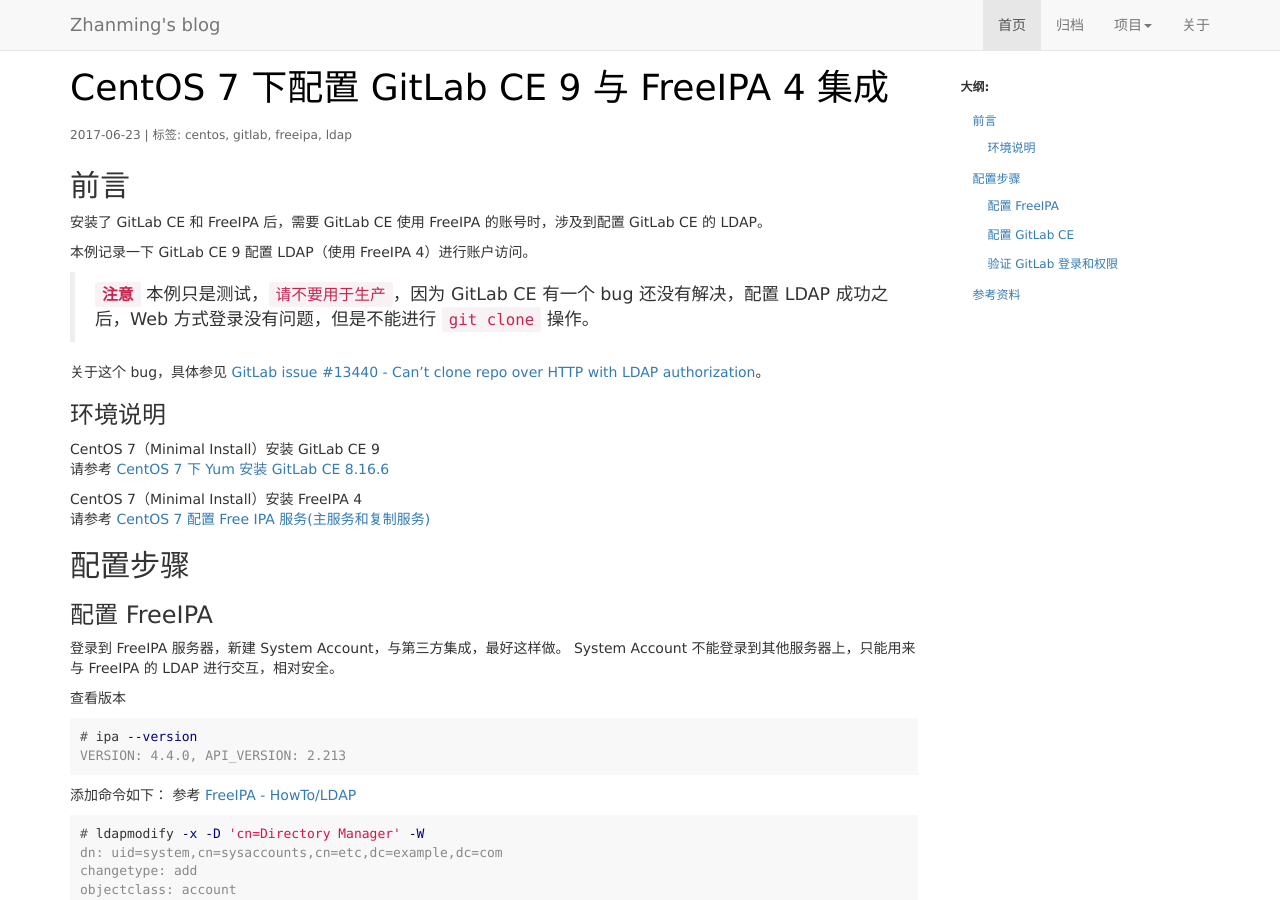
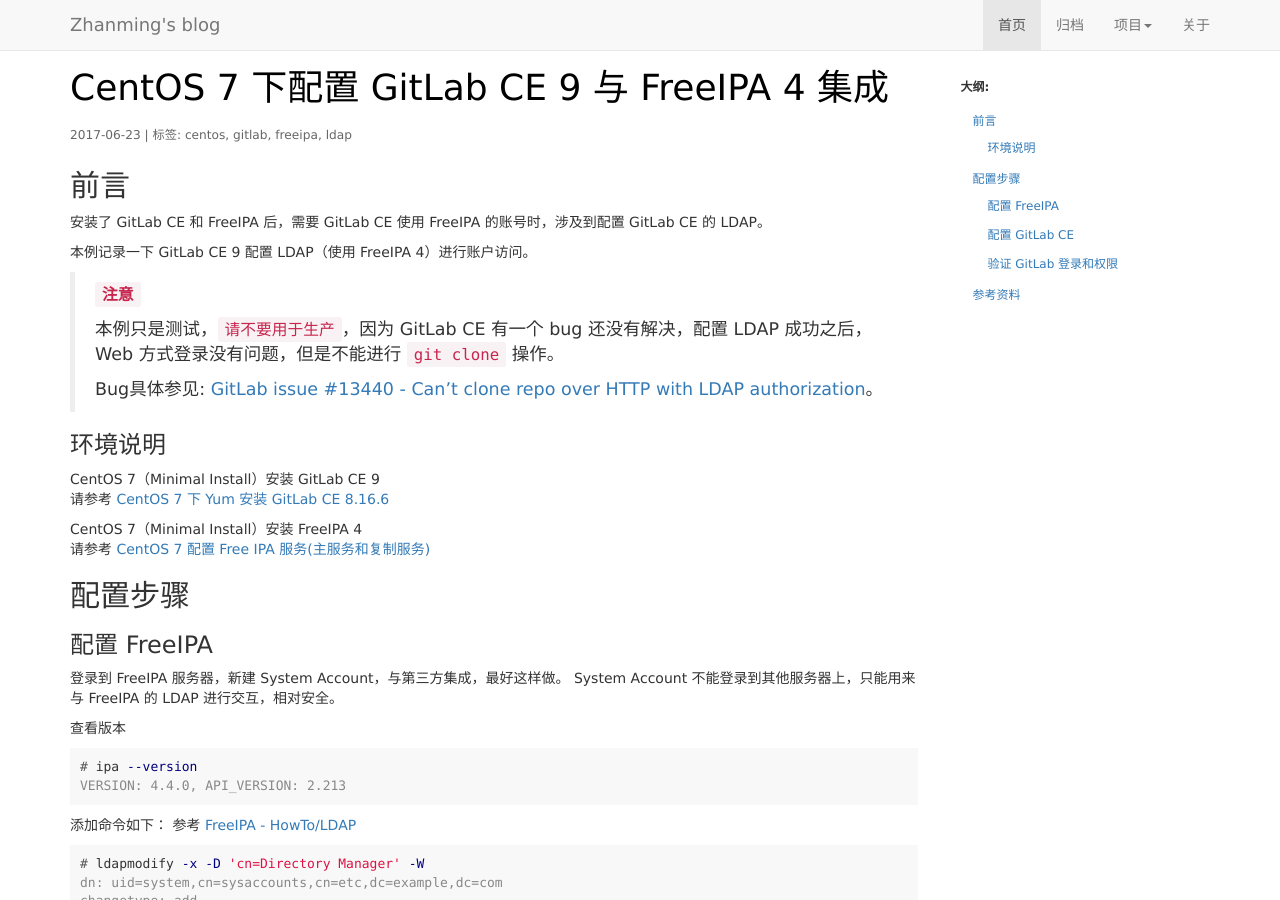
Before and after one commit to zhanming/zhanming.github.com, a Jekyll site: the page built from _posts/2017-06-23-how-to-config-gitlab-9-with-freeipa-4-on-centos-7.markdown, in a window 1280 px wide and 900 px high. Built offline with Jekyll 4.4.1, drawn with Linux system fonts in a browser that asks for light colours; comment, search, counter and statistics services are not loaded.

Commit message:
Change a description

```diff
--- a/_posts/2017-06-23-how-to-config-gitlab-9-with-freeipa-4-on-centos-7.markdown
+++ b/_posts/2017-06-23-how-to-config-gitlab-9-with-freeipa-4-on-centos-7.markdown
@@ -11,9 +11,10 @@
 本例记录一下 GitLab CE 9 配置 LDAP（使用 FreeIPA 4）进行账户访问。
 
 > **`注意`**
+>
 本例只是测试，`请不要用于生产`，因为 GitLab CE 有一个 bug 还没有解决，配置 LDAP 成功之后，Web 方式登录没有问题，但是不能进行 `git clone` 操作。
-
-关于这个 bug，具体参见 [GitLab issue #13440 - Can't clone repo over HTTP with LDAP authorization][6]。
+>
+Bug具体参见: [GitLab issue #13440 - Can't clone repo over HTTP with LDAP authorization][6]。
 
 ### 环境说明
 CentOS 7（Minimal Install）安装 GitLab CE 9
```
